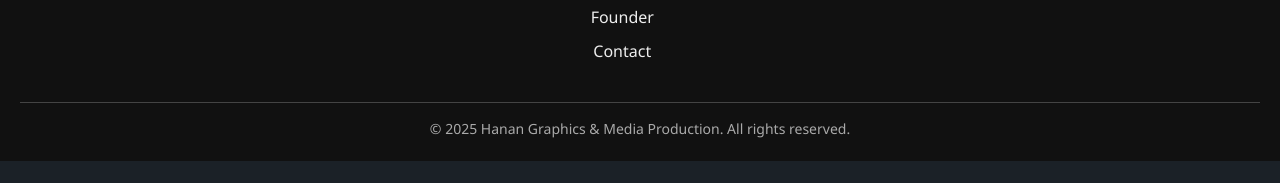
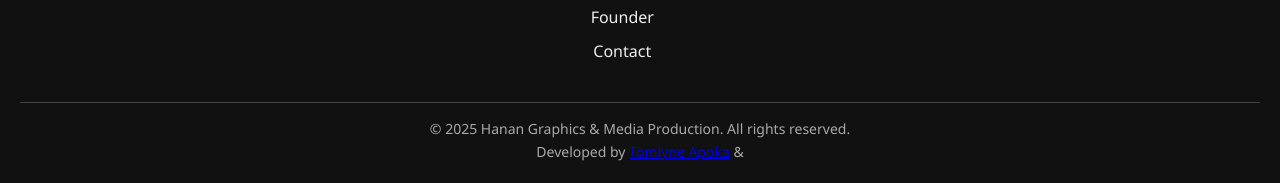
Before and after one commit to Tomlyne-Tech/Hanan-Graphics-media, a plain HTML site: page index.html in a window 1280 px wide. Shown: the part 5709-5892 px from the top of the page. Before the commit the page ends 5870 px from the top, so only its background shows below. Drawn offline with Linux system fonts and the light colour scheme.

Commit message:
final commit

```diff
--- a/index.html
+++ b/index.html
@@ -406,6 +406,11 @@
 
   <div class="footer-bottom">
     <p>&copy; 2025 Hanan Graphics & Media Production. All rights reserved.</p>
+    <p>
+  Developed by
+          <a href="https://thomlyne-apoka.vercel.app/" target="_blank">Tomlyne Apoka</a> &
+
+        </p>
   </div>
 </footer>
 
```
